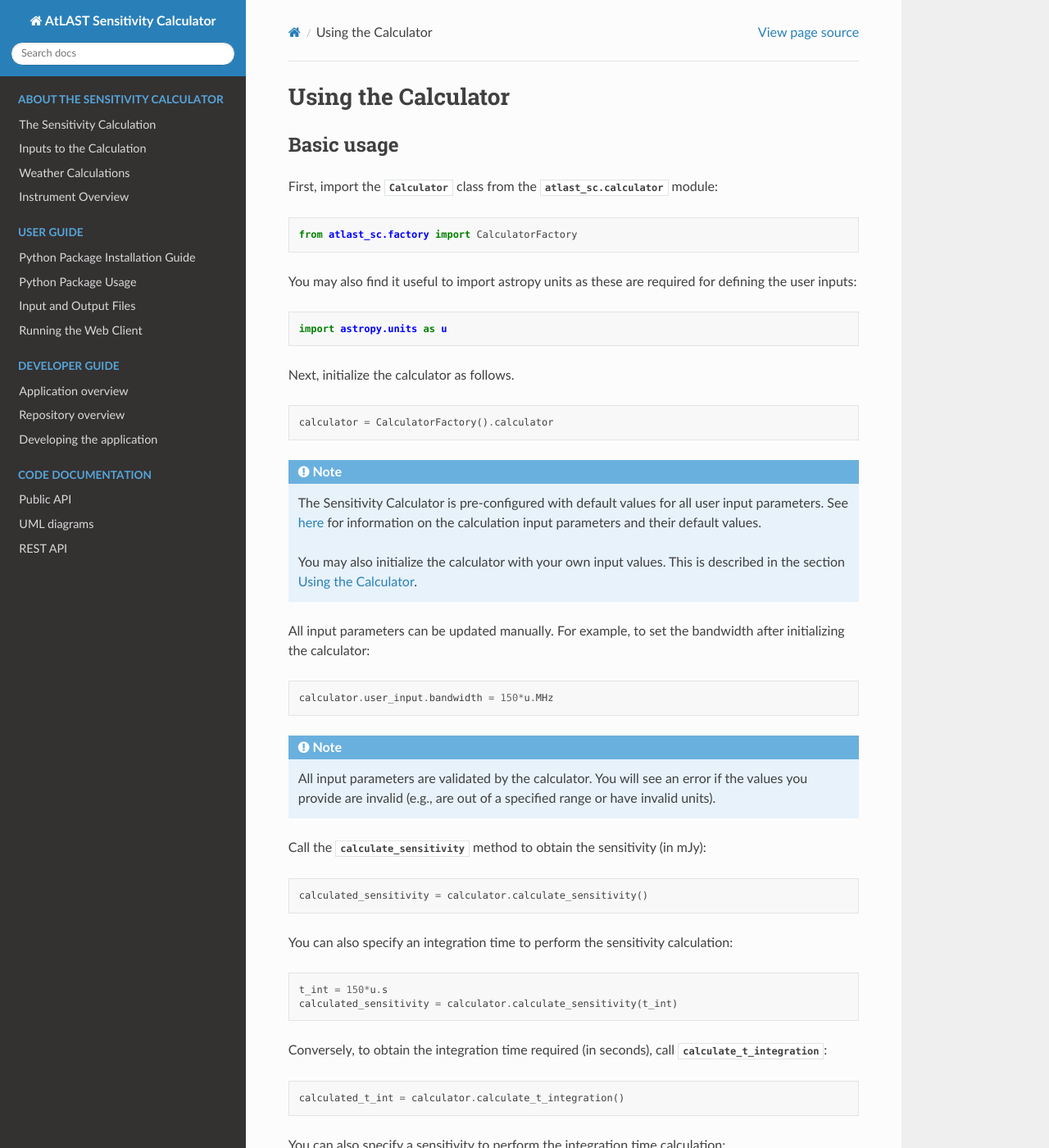
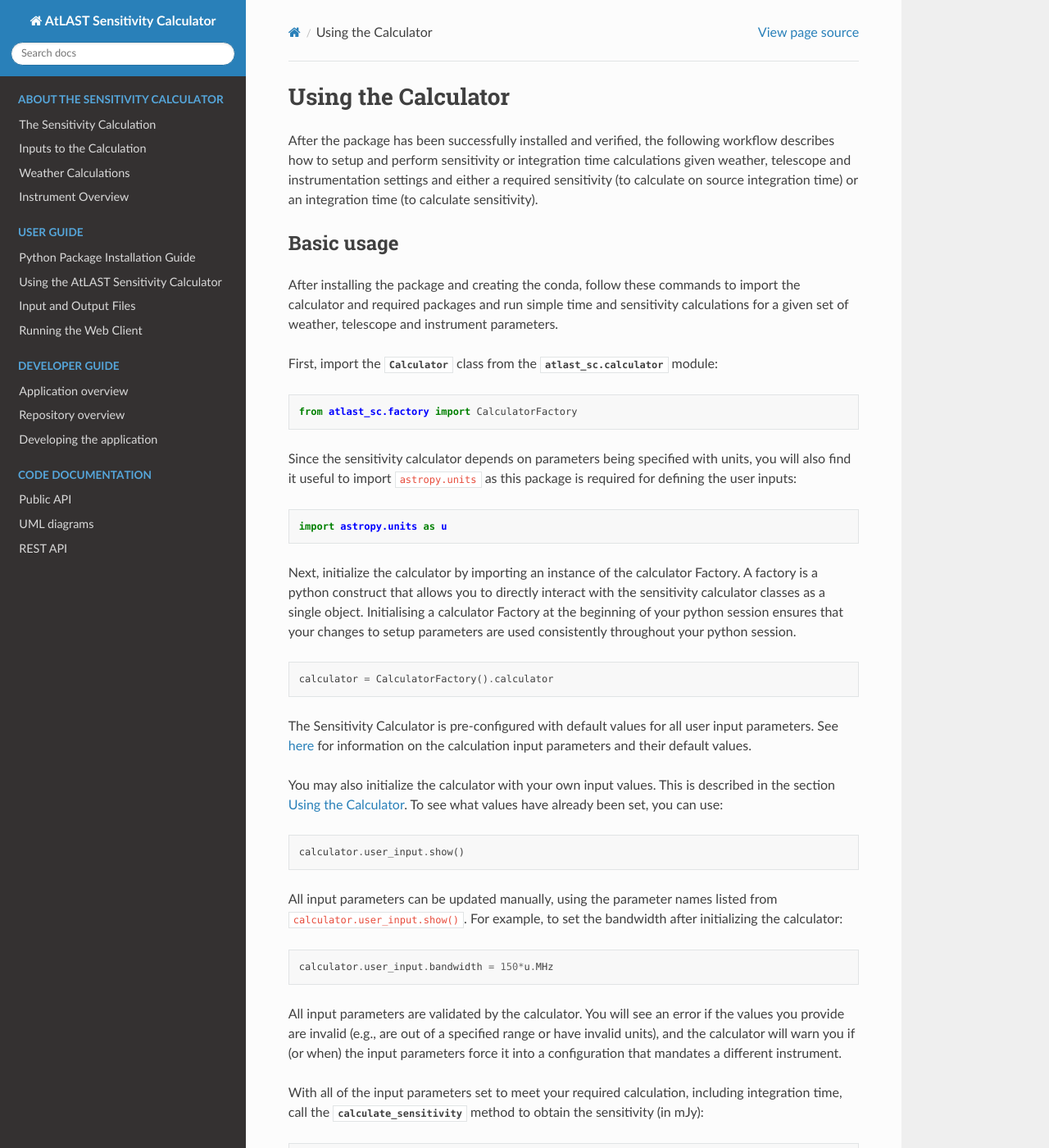
Before and after one commit to ukatc/AtLAST_sensitivity_calculator, a Sphinx documentation site: the page built from docs/source/user_guide/using_the_calculator.rst, in a window 1280 px wide and 1400 px high. Shown: the whole window at 82% size. Built offline with Sphinx 7.4.7 and the Read the Docs theme 3.1.0, drawn with Linux system fonts in a browser that asks for light colours; some of the changed text lies outside the part shown.

Commit message:
modified the documentation to provide more up to date and explanatory comments on how to use the python version of the calculator (including renaming the 'usage' file.
I think there's a command in 'providing_input_data.rst' that's still referring to the old way of instantiating the calculator (see line 29). that will need updating to use the calculator factory I think

```diff
--- a/docs/source/user_guide/providing_input_data.rst
+++ b/docs/source/user_guide/providing_input_data.rst
@@ -28,15 +28,10 @@
 
     calculator = Calculator(input_data)
 
-.. note:: All values must be numeric (integer or float). Units must be valid string
-    representations of
-    `astropy units <https://docs.astropy.org/en/stable/units/index.html>`__.
-
-.. note:: The Calculator will throw an error if any of the input parameter names are
-    incorrect.
-
-.. note:: If any of the above parameters are missing from input data dictionary,
-    the calculator will use the appropriate default values and units.
+All values must be numeric (integer or float), and units (when required) must be presented as `astropy units <https://docs.astropy.org/en/stable/units/index.html>`__.
+The Calculator will throw an error if any of the input parameter names are incorrect. If any of the
+parameters have not been manually set via the input data dictionary, the calculator will use the
+appropriate default values and units.
 
 
 Reading data from an input file
--- a/docs/source/user_guide/using_the_calculator.rst
+++ b/docs/source/user_guide/using_the_calculator.rst
@@ -1,7 +1,16 @@
 Using the Calculator
 --------------------
+
+After the package has been successfully installed and verified, the following workflow describes how to setup and perform
+sensitivity or integration time calculations given weather, telescope and instrumentation settings and either a required sensitivity (to calculate
+on source integration time) or an integration time (to calculate sensitivity).
+
 Basic usage
 ^^^^^^^^^^^
+After installing the package and creating the conda, follow these commands to import the calculator and required
+packages and run simple time and sensitivity calculations for a given set of weather, telescope and instrument
+parameters.
+
 First, import the :class:`Calculator <atlast_sc.calculator.Calculator>` class from
 the :mod:`atlast_sc.calculator` module:
 
@@ -9,76 +18,79 @@
 
     from atlast_sc.factory import CalculatorFactory
 
-You may also find it useful to import astropy units as these are required for defining the user inputs:
+Since the sensitivity calculator depends on parameters being specified with units, you will also find
+it useful to import ``astropy.units`` as this package is required for defining the user inputs:
 
 .. code-block:: python
 
     import astropy.units as u
 
-Next, initialize the calculator as follows.
+Next, initialize the calculator by importing an instance of the calculator Factory. A factory is a python construct
+that allows you to directly interact with the sensitivity calculator classes as a single object. Initialising
+a calculator Factory at the beginning of your python session ensures that your changes to setup parameters are
+used consistently throughout your python session.
 
 .. code-block:: python
 
     calculator = CalculatorFactory().calculator
 
-.. note::
 
-    The Sensitivity Calculator is pre-configured with default values for all
-    user input parameters. See :doc:`here <../calculator_info/user_input>` for
-    information on the calculation input parameters and their default values.
+The Sensitivity Calculator is pre-configured with default values for all
+user input parameters. See :doc:`here <../calculator_info/user_input>` for
+information on the calculation input parameters and their default values.
 
-    You may also initialize the calculator with your own
-    input values. This is described in the section :ref:`input data`.
+You may also initialize the calculator with your own
+input values. This is described in the section :ref:`input data`. To see what values have already
+been set, you can use:
+
+.. code-block:: python
+
+    calculator.user_input.show()
 
 
-All input parameters can be updated manually. For example, to
-set the bandwidth after initializing the calculator:
+
+All input parameters can be updated manually, using the parameter names listed from ``calculator.user_input.show()``.
+For example, to set the bandwidth after initializing the calculator:
 
 .. code-block:: python
 
     calculator.user_input.bandwidth = 150*u.MHz
 
-.. note::
 
-    All input parameters are validated by the calculator. You will see
-    an error if the values you provide are invalid (e.g., are out of a specified
-    range or have invalid units).
+All input parameters are validated by the calculator. You will see
+an error if the values you provide are invalid (e.g., are out of a specified
+range or have invalid units), and the calculator will warn you if (or when) the input
+parameters force it into a configuration that mandates a different instrument.
 
-Call the :meth:`calculate_sensitivity <atlast_sc.calculator.Calculator.calculate_sensitivity>`
+With all of the input parameters set to meet your required calculation, including integration time, call the
+:meth:`calculate_sensitivity <atlast_sc.calculator.Calculator.calculate_sensitivity>`
 method to obtain the sensitivity (in mJy):
 
 .. code-block:: python
 
     calculated_sensitivity = calculator.calculate_sensitivity()
 
-You can also specify an integration time to perform the sensitivity calculation:
-
-.. code-block:: python
-
-    t_int = 150*u.s
-    calculated_sensitivity = calculator.calculate_sensitivity(t_int)
 
 
-Conversely, to obtain the integration time required (in seconds), call
+Alternatively, to obtain the integration time required having specified a sensitivity, call
 :meth:`calculate_t_integration <atlast_sc.calculator.Calculator.calculate_t_integration>`:
 
 .. code-block:: python
 
     calculated_t_int = calculator.calculate_t_integration()
 
-You can also specify a sensitivity to perform the integration time calculation:
 
-.. code-block:: python
+If the calculated integration time or sensitivity is outside the permitted range
+of values, the calculator will report a warning and the calculated value
+will not be stored in the Calculator object.
 
-    sens = 10*u.mJy
-    calculated_t_int = calculator.calculate_t_integration(sens)
 
 .. note::
 
     When the sensitivity or integration time calculations are performed, by default,
     the calculated values are stored in the Calculator object. Similarly, an
     integration time passed to ``calculate_sensitivity`` or sensitivity passed
-    to ``calculate_t_integration`` are stored by the Calculator object.
+    to ``calculate_t_integration`` is stored by the Calculator object.
     To prevent this behaviour, set the ``update_calculator`` parameter to ``False``,
     as shown below:
 
@@ -94,24 +106,17 @@
         calculator.t_int = calculated_t_int
         calculator.sensitivity = new_sens
 
-.. note::
-
-    If the calculated integration time or sensitivity is outside the permitted range
-    of values, the calculator will report a warning and the calculated value
-    will not be stored in the Calculator object.
 
 
-.. warning::
 
-    If any of the parameters stored in the Calculator object are updated, the
-    sensitivity or integration time will *not* be recalculated automatically.
+
 
 .. _section_instrument_selection:
 
 Instrument selection
 ^^^^^^^^^^^^^^^^^^^^
 
-The calculator supports a range of instruments as described in the
+The AtLAST sensitivity calculator supports a range of instruments as described in the
 :doc:`instrument overview <../calculator_info/instrument_overview>`. The calculator will
 automatically pick an appropriate instrument based on the observing frequency and bandwidth.
 The user will be notified whenever the instrument changes. For example:
@@ -127,20 +132,19 @@
 
     >>> calculator.chosen_instrument
 
-The instrument can also be changed using this as follows (note that this is case
-insensitive):
+The instrument can also be changed using the following (case insensitive) command:
 
 .. code-block:: python
 
     >>> calculator.chosen_instrument = 'finer'
 
-.. warning::
 
-    Choosing an instrument that is not appropriate for the current observing frequency and
-    bandwidth will result in an error.
 
-The observing frequency and bandwidth ranges for the
-instruments can be checked with:
+Choosing an instrument that is not appropriate for the current observing frequency and
+bandwidth will result in an error, and a request for the user to either chose a different instrument
+or update the observing frequency and/or bandwidth.
+
+The observing frequency and bandwidth ranges for the instruments can be checked with:
 
 .. code-block:: python
 
@@ -173,8 +177,8 @@
 Checking the parameters stored by the calculator
 ^^^^^^^^^^^^^^^^^^^^^^^^^^^^^^^^^^^^^^^^^^^^^^^^
 
-The calculator stores the user input parameters, instrument setup parameters, and
-derived parameters that are calculated from other inputs. You can output these
+The calculator stores the user input parameters, instrument, telescope and environment setup parameters, and
+any further derived parameters calculated from other inputs. You can output these
 parameters to the console as follows:
 
 .. code-block:: bash
```
Also changed, not shown: docs/source/user_guide/usage.rst (+4 -5 lines).
